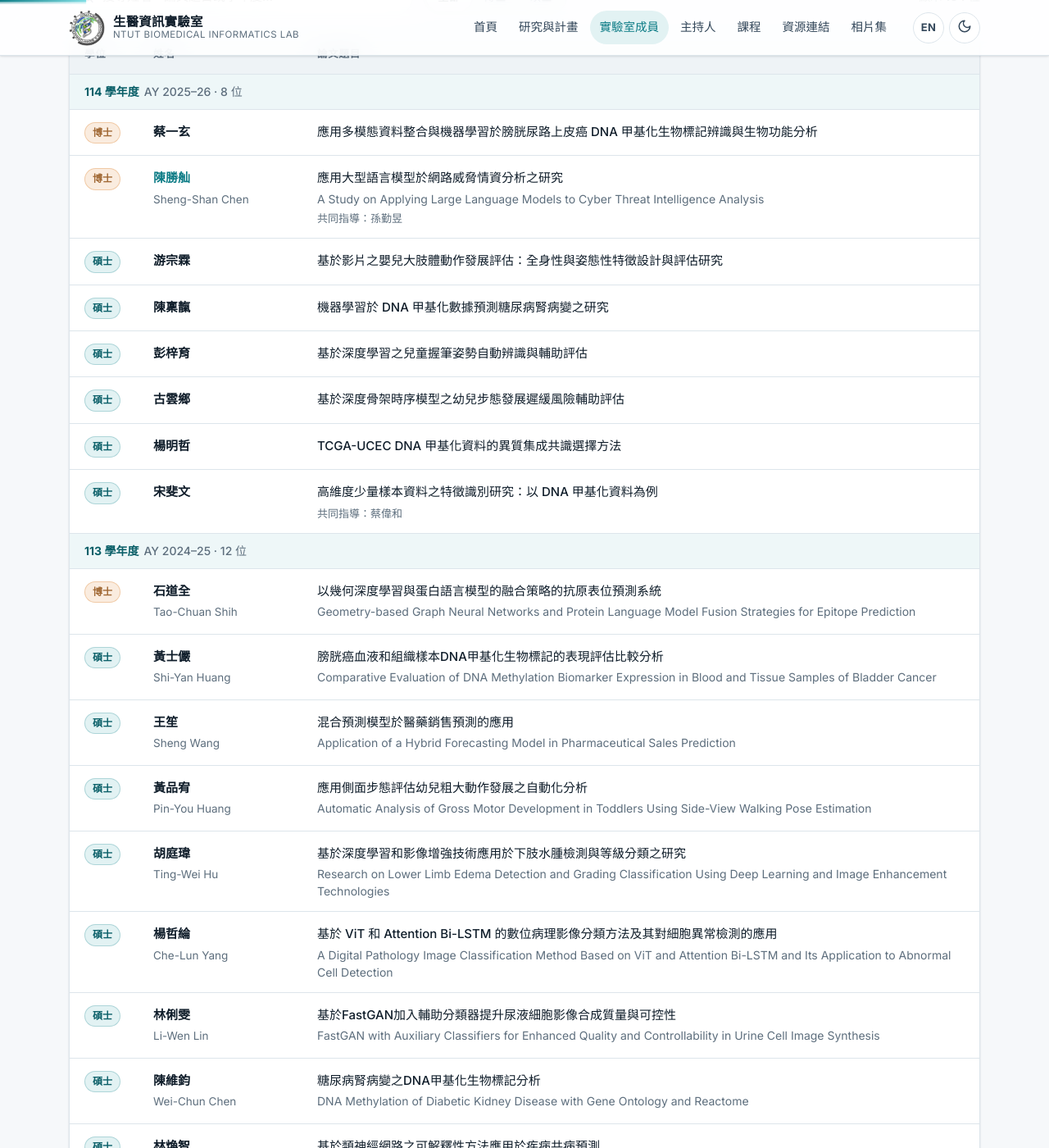
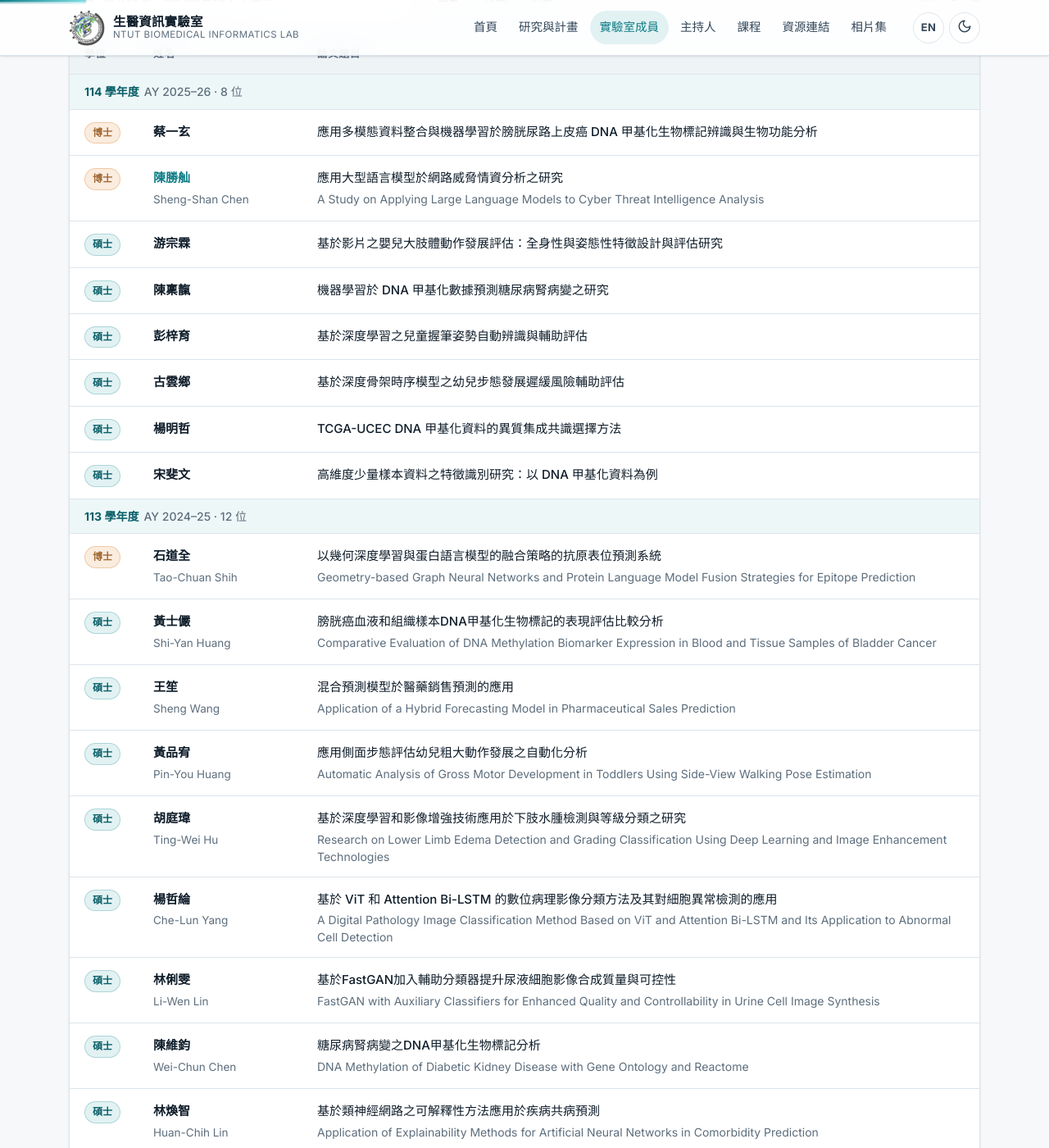
Before and after one commit to NTUT-Biolab/ntut-biolab.github.io, a Jekyll site: the page built from labmembers.htm, in a window 1280 px wide and 1400 px high, scrolled down 779 px. Shown: the whole window at 82% size. Built offline with Jekyll 4.4.1, drawn with Linux system fonts in a browser that asks for light colours.

Commit message:
Do not display co-advisors in alumni list
Co-Authored-By: Claude Opus 5.5 <noreply@anthropic.com>
Claude-Session: https://claude.ai/code/session_016gvru8tgmTYS5jXM7NyzeU

```diff
--- a/_data/alumni.yml
+++ b/_data/alumni.yml
@@ -1,5 +1,5 @@
 # 歷屆研究所畢業生，依學年度由新到舊排列。
-# degree: phd（博士）或 ms（碩士）。name_en / thesis_en / link / coadvisor（共同指導教授）可省略。
+# degree: phd（博士）或 ms（碩士）。name_en / thesis_en / link 可省略。
 # 新增一位畢業生：在對應學年度的 graduates 底下加一筆；新學年度請加在最上面。
 
 - year: 114
@@ -13,7 +13,6 @@
     link: https://scholar.google.com/citations?user=lgOY-SoAAAAJ&hl=zh-TW
     thesis: 應用大型語言模型於網路威脅情資分析之研究
     thesis_en: A Study on Applying Large Language Models to Cyber Threat Intelligence Analysis
-    coadvisor: 孫勤昱
   - degree: ms
     name: 游宗霖
     thesis: 基於影片之嬰兒大肢體動作發展評估：全身性與姿態性特徵設計與評估研究
@@ -32,7 +31,6 @@
   - degree: ms
     name: 宋斐文
     thesis: 高維度少量樣本資料之特徵識別研究：以 DNA 甲基化資料為例
-    coadvisor: 蔡偉和
 - year: 113
   graduates:
   - degree: phd
--- a/_includes/alumni-table.html
+++ b/_includes/alumni-table.html
@@ -14,7 +14,7 @@
           </th></tr>
           {%- for a in g.graduates %}
           {%- capture name %}{% if en and a.name_en %}{{ a.name_en | escape }}{% else %}{{ a.name | escape }}{% endif %}{% endcapture %}
-          <tr data-deg="{{ a.degree }}"><td class="deg"><span class="badge badge-{{ a.degree }}">{% if a.degree == "phd" %}{% if en %}Ph.D.{% else %}博士{% endif %}{% else %}{% if en %}M.S.{% else %}碩士{% endif %}{% endif %}</span></td><td class="name"><strong>{% if a.link %}<a href="{{ a.link }}" target="_blank" rel="noopener">{{ name }}</a>{% else %}{{ name }}{% endif %}</strong>{% if en %}{% if a.name_en %}<span>{{ a.name | escape }}</span>{% endif %}{% elsif a.name_en %}<span>{{ a.name_en | escape }}</span>{% endif %}</td><td class="thesis">{% if en %}<strong>{{ a.thesis_en | default: a.thesis | escape }}</strong>{% if a.thesis_en %}<span>{{ a.thesis | escape }}</span>{% endif %}{% else %}<strong>{{ a.thesis | escape }}</strong>{% if a.thesis_en %}<span>{{ a.thesis_en | escape }}</span>{% endif %}{% endif %}{% if a.coadvisor %}<span class="co">{% if en %}Co-advisor: {% else %}共同指導：{% endif %}{{ a.coadvisor | escape }}</span>{% endif %}</td></tr>
+          <tr data-deg="{{ a.degree }}"><td class="deg"><span class="badge badge-{{ a.degree }}">{% if a.degree == "phd" %}{% if en %}Ph.D.{% else %}博士{% endif %}{% else %}{% if en %}M.S.{% else %}碩士{% endif %}{% endif %}</span></td><td class="name"><strong>{% if a.link %}<a href="{{ a.link }}" target="_blank" rel="noopener">{{ name }}</a>{% else %}{{ name }}{% endif %}</strong>{% if en %}{% if a.name_en %}<span>{{ a.name | escape }}</span>{% endif %}{% elsif a.name_en %}<span>{{ a.name_en | escape }}</span>{% endif %}</td><td class="thesis">{% if en %}<strong>{{ a.thesis_en | default: a.thesis | escape }}</strong>{% if a.thesis_en %}<span>{{ a.thesis | escape }}</span>{% endif %}{% else %}<strong>{{ a.thesis | escape }}</strong>{% if a.thesis_en %}<span>{{ a.thesis_en | escape }}</span>{% endif %}{% endif %}</td></tr>
           {%- endfor %}
         </tbody>
         {%- endfor %}
--- a/style.css
+++ b/style.css
@@ -655,4 +655,3 @@ img.brand-mark { width: 44px; height: 44px; border-radius: 50%; object-fit: cont
   position: fixed; top: 0; left: 0; right: 0; height: 3px; z-index: 150; pointer-events: none;
   background: linear-gradient(90deg, var(--brand), #7fdde3); transform-origin: 0 50%; transform: scaleX(0);
 }
-.alumni .thesis span.co { font-size: 13px; margin-top: 4px; }
```
